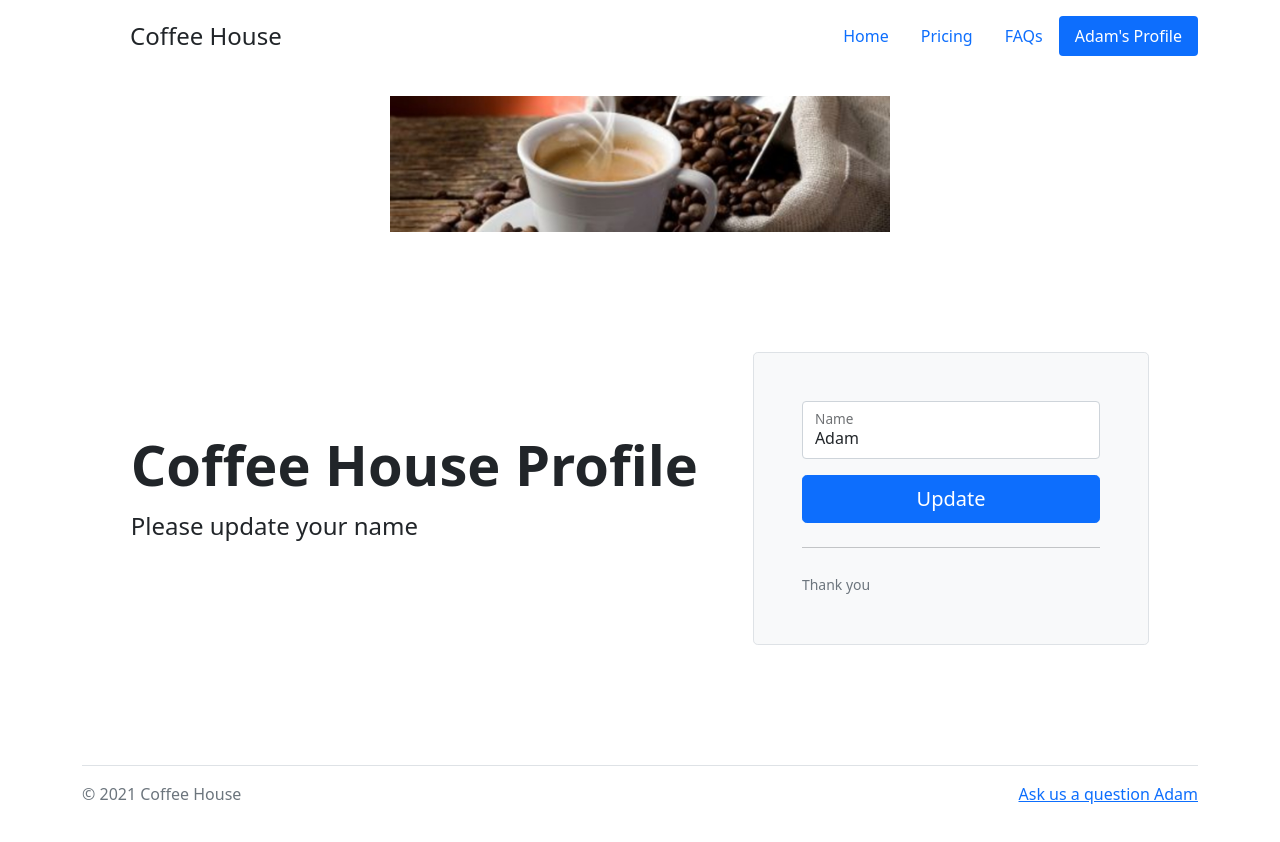
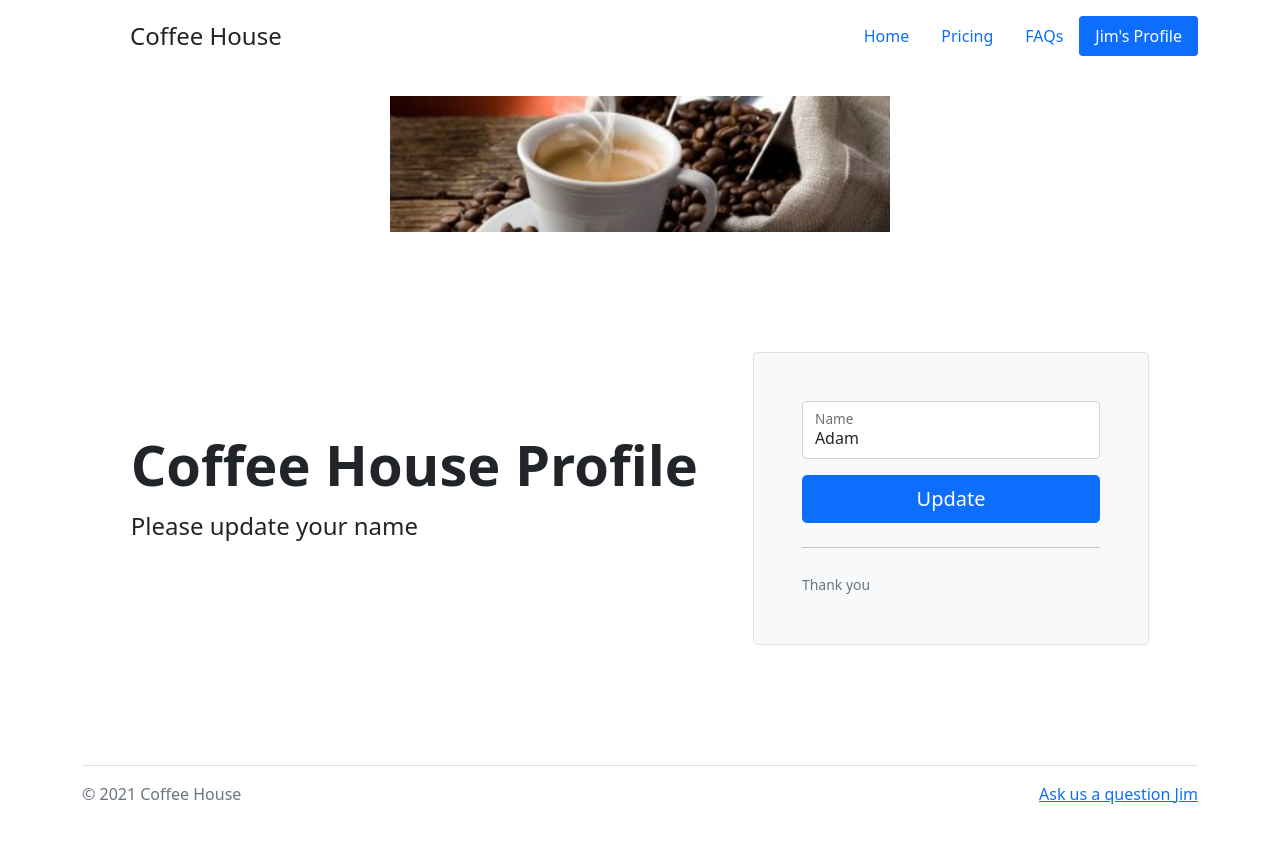
Before and after one commit to CodingWith-Adam/react-context-tutorial, a React (Create React App) app: page / in a window 1280 px wide. Shown: the top 842 px of the page. Built offline with nearby package versions, Linux system fonts and the light colour scheme.

Commit message:
Footer links use hooks

```diff
--- a/src/App.js
+++ b/src/App.js
@@ -7,7 +7,7 @@ export const UserNameContext = React.createContext();
 
 function App() {
   return (
-    <UserNameContext.Provider value="Adam">
+    <UserNameContext.Provider value="Jim">
       <main>
         <Header />
         <Content />
--- a/src/components/footer/Footer.js
+++ b/src/components/footer/Footer.js
@@ -1,3 +1,5 @@
+import { useContext } from "react";
+
 import FooterBranding from "./FooterBranding";
 import FooterLinks from "./FooterLinks";
 
--- a/src/components/footer/FooterLinks.js
+++ b/src/components/footer/FooterLinks.js
@@ -1,7 +1,11 @@
+import { useContext } from "react";
+import { UserNameContext } from "../../App";
+
 const FooterLinks = () => {
+  const userName = useContext(UserNameContext);
   return (
     <div className="nav col-md-4 justify-content-end">
-      <a href="/">Ask us a question Adam</a>
+      <a href="/">Ask us a question {userName}</a>
     </div>
   );
 };
```
